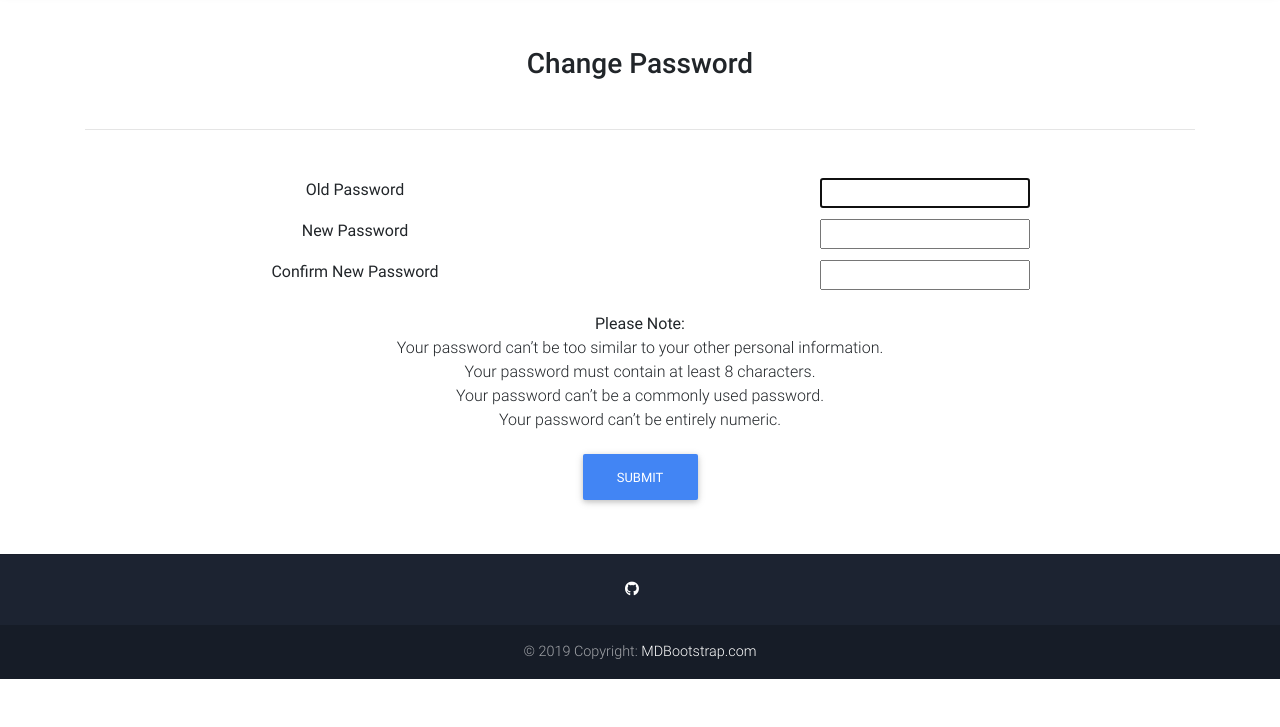
After one commit to zahir1509/project-ap-etravel, a Django app: page /change-password/ in a window 1280 px wide. The commit adds this page. Shown: the part 73-800 px from the top of the page. Run offline with Django 3.2, Linux system fonts and the light colour scheme; some libraries are stand-ins or nearby versions.

Commit message:
edit user profile and password

```diff
--- a/etravel/urls.py
+++ b/etravel/urls.py
@@ -27,6 +27,7 @@ urlpatterns = [
     path('browsehotel/', views.browsehotel, name = 'browsehotel'),
     path('myaccount/', views.accountpage, name='myaccount'),
     path('editprofile/', views.edit_profile, name='editprofile'),
+    path('change-password/', views.change_password, name='editpassword' )
 
 
 
--- /dev/null
+++ b/main/templates/editpassword.html
@@ -0,0 +1,100 @@
+{% extends 'base.html' %}
+
+{% block title %}Change Password{% endblock %}
+
+
+
+{% block content %}
+
+
+        <div style="background-image: url('https://i.pinimg.com/564x/27/d5/5e/27d55e41fedf725d9d54a9a3bcbebd46.jpg'); ; background-size: cover;">
+
+          <!-- Mask & flexbox options-->
+          <div class="mask rgba-black-light d-flex justify-content-center align-items-center">
+
+            <!-- Content -->
+            <div class="text-center white-text mx-5 wow fadeIn">
+              <h1 class="mb-4">
+                <strong></strong>
+              </h1>
+
+              <p class="mb-4 d-none d-md-block">
+                <strong>Change Password</strong>
+              </p>
+
+            </div>
+            <!-- Content -->
+
+          </div>
+          <!-- Mask & flexbox options-->
+
+        </div>
+      </div>
+      <!--/First slide-->
+
+
+  <!--Main layout-->
+  <main>
+
+    <div class="container">
+
+    <section>
+
+      <center>
+
+     <h2 class="my-5 h3 text-center">Change Password</h2>
+
+     {% for message in messages %}
+        {{message}}
+        {% endfor %}
+
+    <hr class="my-5">
+      <form method="POST">
+        {% csrf_token %}
+        <div class="row">
+          <div class="col-sm">
+            <b>Old Password</b>
+          </div>
+
+          <div class="col-sm">
+            {{form.old_password}}
+          </div>
+        </div>
+
+        <div class="row" style="margin-top: 1%;">
+          <div class="col-sm">
+            <b>New Password</b>
+          </div>
+
+          <div class="col-sm">
+            {{form.new_password1}}
+          </div>
+        </div>
+
+        <div class="row" style="margin-top: 1%;">
+          <div class="col-sm">
+            <b>Confirm New Password</b>
+          </div>
+
+          <div class="col-sm">
+            {{form.new_password2}}
+          </div>
+        </div>
+
+
+        <div style="margin-top: 2%;">
+          <b>Please Note:</b> <br>
+            Your password can’t be too similar to your other personal information. <br>
+            Your password must contain at least 8 characters. <br>
+            Your password can’t be a commonly used password. <br>
+            Your password can’t be entirely numeric. <br></div>
+        <button type="submit" class="btn btn-primary" style="margin-top: 2%;">Submit</button>
+        </center>
+      </form>
+      <br>
+    </div>
+
+  </main>
+  <!--Main layout-->
+
+{% endblock content %}
--- a/main/views.py
+++ b/main/views.py
@@ -1,9 +1,9 @@
 from django.shortcuts import render, redirect
 from django.http import HttpResponse
 from django.http import Http404
-from django.contrib.auth.forms import UserCreationForm, UserChangeForm
+from django.contrib.auth.forms import UserCreationForm, UserChangeForm, PasswordChangeForm
 from django.contrib import messages
-from django.contrib.auth import authenticate, login, logout
+from django.contrib.auth import authenticate, login, logout, update_session_auth_hash
 from django.contrib.auth.decorators import login_required
 from .forms import *
 # Create your views here.
@@ -71,9 +71,29 @@ def edit_profile(request):
 
         if form.is_valid():
             form.save()
+            messages.success(request, 'Your changes were saved.')
             return redirect('myaccount')
 
     else:
         form = EditProfileForm(instance=request.user)
         args = {'form':form}
         return render(request, 'editprofile.html', args)
+
+def change_password(request):
+    if request.method == 'POST':
+        form = PasswordChangeForm(data=request.POST, user=request.user)
+
+        if form.is_valid():
+            form.save()
+            update_session_auth_hash(request, form.user)
+            messages.success(request, 'Your password was successfully changed.')
+            return redirect('myaccount')
+        else:
+            messages.warning(request, 'Form data was invalid.')
+            return redirect('editpassword')
+
+    else:
+        form = PasswordChangeForm(user=request.user)
+
+        args = {'form':form}
+        return render(request, 'editpassword.html', args)
```
Also changed, not shown: main/templates/myaccount.html (+5 -2 lines), db.sqlite3.
